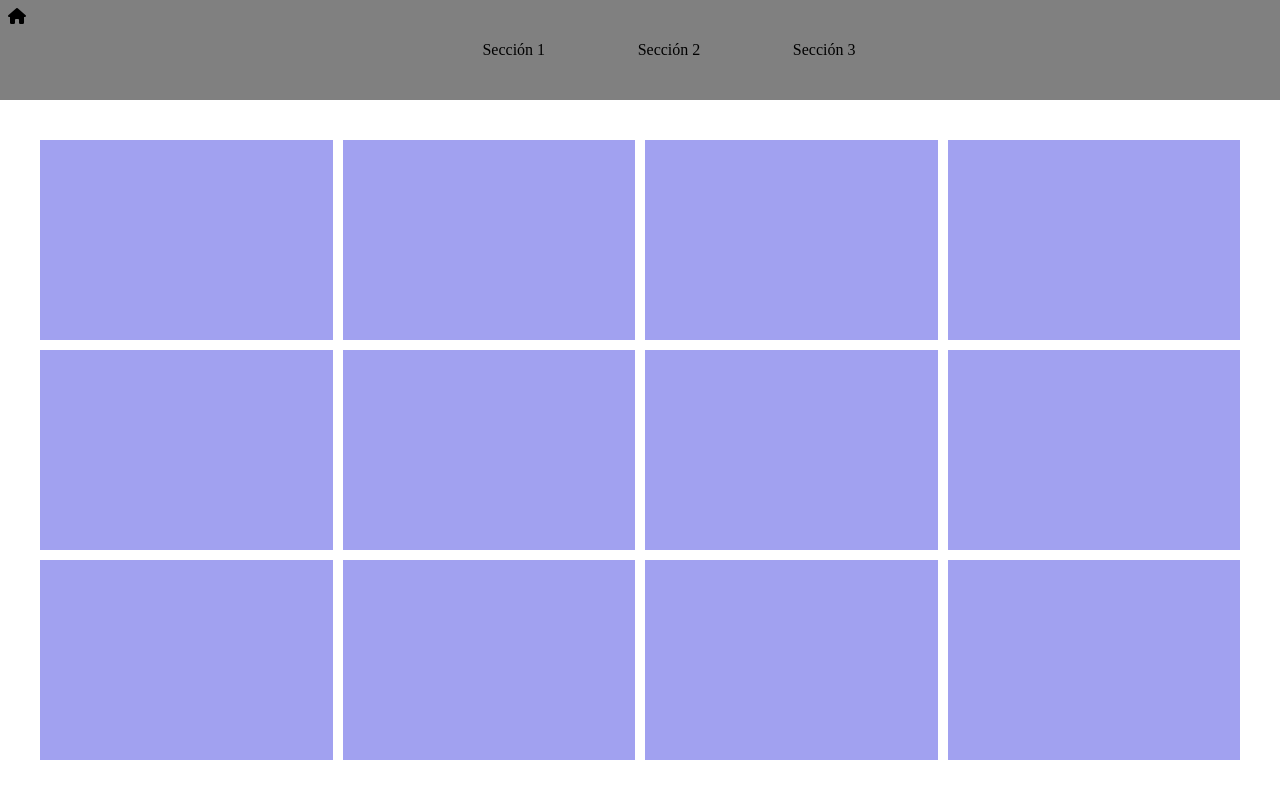
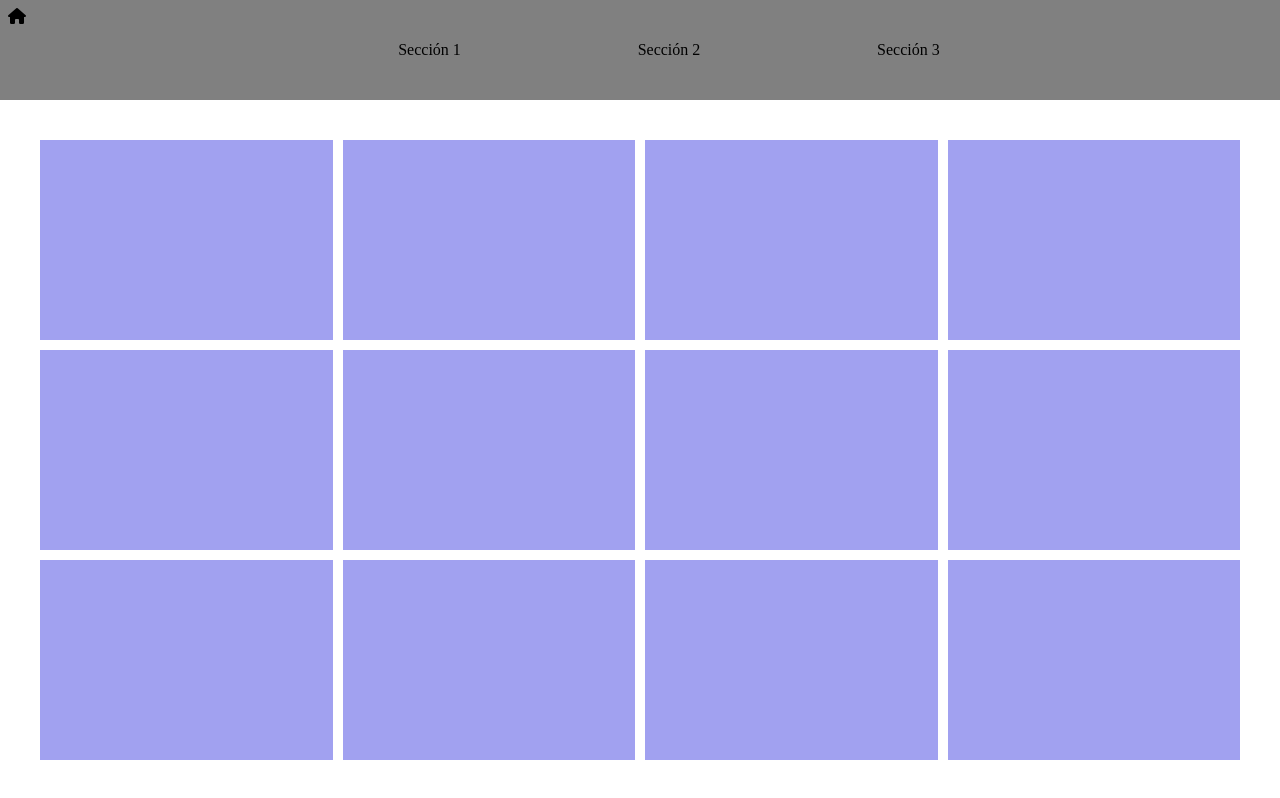
Before and after one commit to Eider22/mobile-first, a plain HTML site: page index.html in a window 1280 px wide. Drawn offline with Linux system fonts and the light colour scheme.

Commit message:
correction ul nav

```diff
--- a/resources/css/styles.css
+++ b/resources/css/styles.css
@@ -112,12 +112,9 @@
 
     .nav-ul {
         display: flex;
-        width: 40%;
+        width: 60%;
         justify-content: space-around;
         align-items: center;
-    }
-
-    .nav-ul {
         list-style: none;
         font-size: medium;
     }
```
